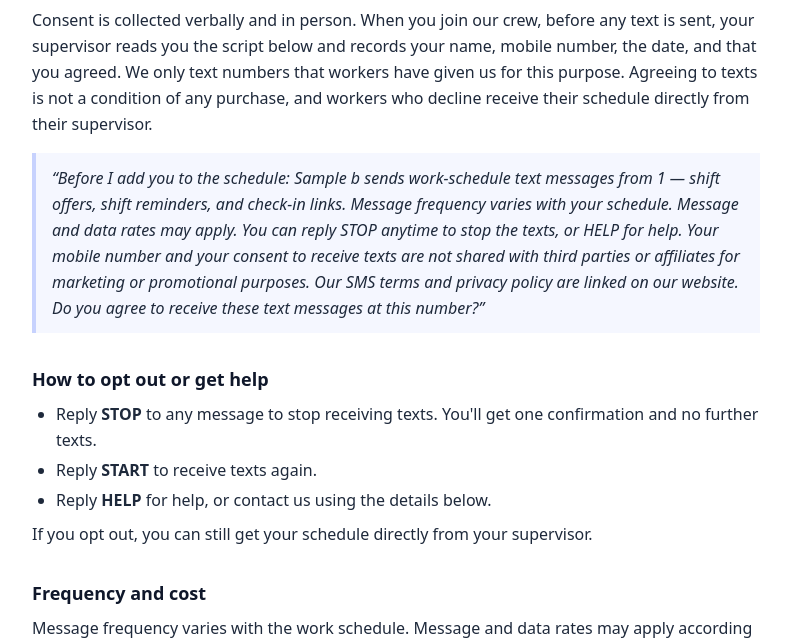
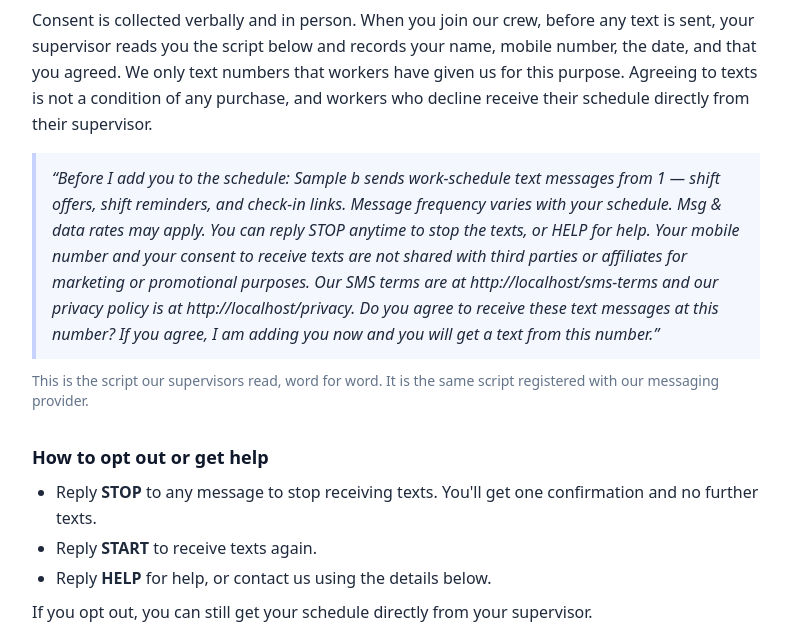
Before and after one commit to Binur03/shift-scheduler, a Flask app: template templates/public/sms_terms.html in a window 1280 px wide. Shown: the part 402-1046 px from the top of the page, without its empty margins (244-1034 px from the left). Run offline with Flask 3, Linux system fonts and the light colour scheme; the template is opened without the code that fills it: most values are stand-ins (such as "Sample title", 1, 10 or a date in 2020); some libraries are stand-ins or nearby versions.

Commit message:
Sync the published consent script with the registered one
Twilio's campaign checklist requires a verbal script to confirm enrollment
and to name the terms and privacy links explicitly. Adding those to the
registration alone would have left two versions of the script in the world,
which is what the earlier rejections were about.

The page now renders absolute URLs via url_for(_external=True), because a
relative path is meaningless read aloud.

Co-Authored-By: Claude Opus 5 <noreply@anthropic.com>

```diff
--- a/templates/public/sms_terms.html
+++ b/templates/public/sms_terms.html
@@ -27,12 +27,17 @@
     <blockquote class="mt-4 border-l-4 border-indigo-200 bg-indigo-50/60 px-4 py-3 italic">
       &ldquo;Before I add you to the schedule: {{ b.name }} sends work-schedule text messages{% if b.sms_number %}
       from {{ b.sms_number }}{% endif %} &mdash; shift offers, shift reminders, and check-in links.
-      Message frequency varies with your schedule. Message and data rates may apply. You can reply
+      Message frequency varies with your schedule. Msg &amp; data rates may apply. You can reply
       STOP anytime to stop the texts, or HELP for help. Your mobile number and your consent to
       receive texts are not shared with third parties or affiliates for marketing or promotional
-      purposes. Our SMS terms and privacy policy are linked on our website. Do you agree to receive
-      these text messages at this number?&rdquo;
+      purposes. Our SMS terms are at {{ url_for('public.sms_terms', _external=True) }} and our privacy policy is at
+      {{ url_for('public.privacy', _external=True) }}. Do you agree to receive these text messages at this number? If you agree,
+      I am adding you now and you will get a text from this number.&rdquo;
     </blockquote>
+    <p class="mt-3 text-sm text-slate-500">
+      This is the script our supervisors read, word for word. It is the same script registered
+      with our messaging provider.
+    </p>
   </section>
 
   <section>
```
